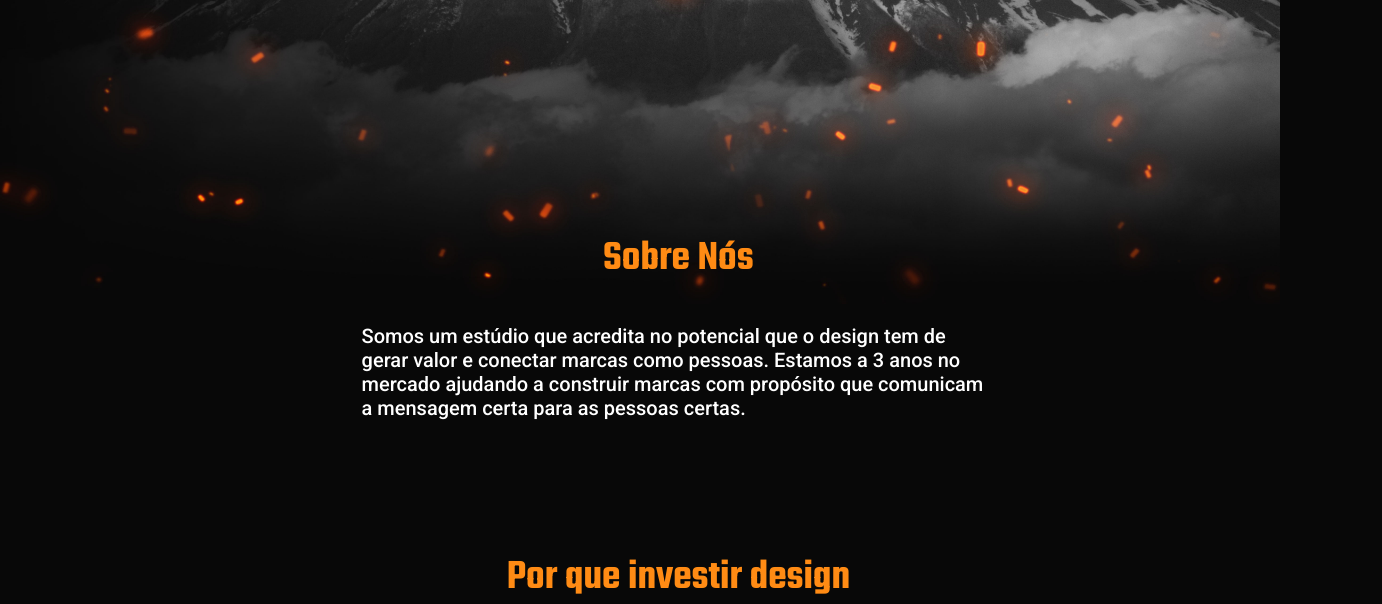
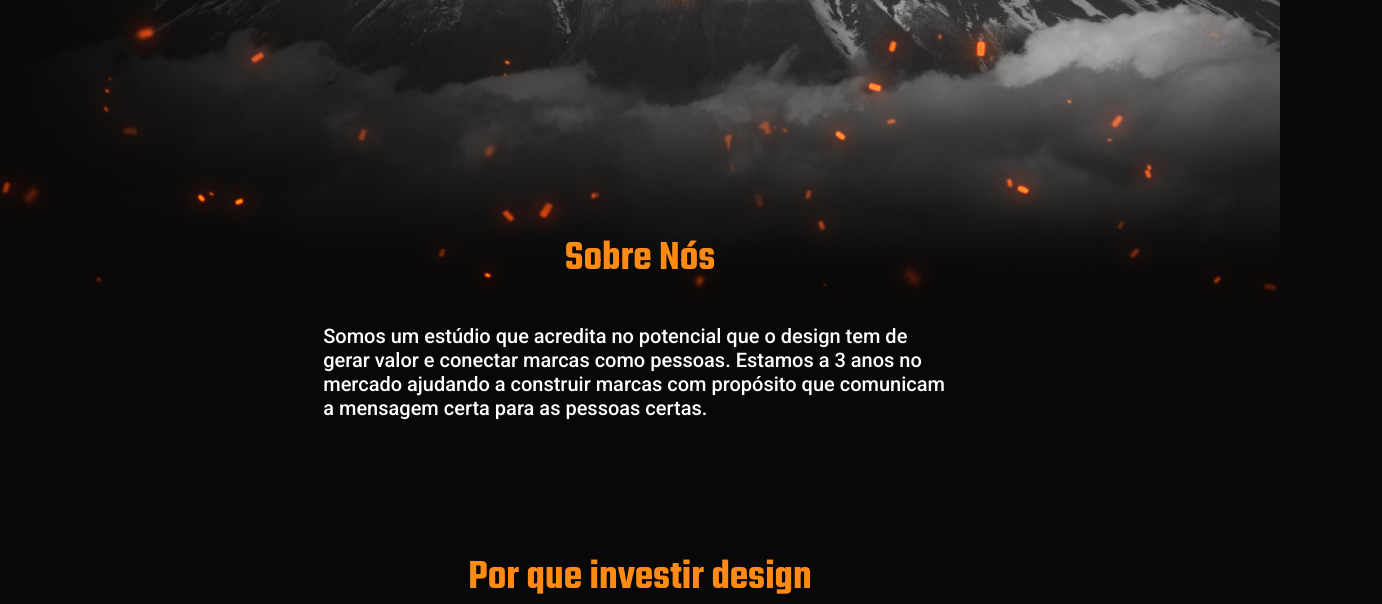
Before and after one commit to mazzillio/lannding-igneo, a React app in the folder igneo/: page / in a window 1280 px wide. Shown: the part 496-1100 px from the top of the page, 1382 px wide, since content can reach past the window. Built offline with nearby package versions, Linux system fonts and the light colour scheme.

Commit message:
Retirando scroll X

```diff
--- a/igneo/src/Componets/Apresentacao/apresentacao.module.css
+++ b/igneo/src/Componets/Apresentacao/apresentacao.module.css
@@ -1,6 +1,6 @@
 .apresentacao{
     width: 30%;
-    padding-left: 5%;
+    padding-left: 13%;
 }
 .apresentacao img{
     height: 125px;
--- a/igneo/src/Views/Conteudo/conteudo.module.css
+++ b/igneo/src/Views/Conteudo/conteudo.module.css
@@ -1,3 +1,4 @@
 .conteudo{
-    padding-right: 10%;
+    width: 90%;
+    margin:0 auto;
 }
--- a/igneo/src/index.css
+++ b/igneo/src/index.css
@@ -9,9 +9,8 @@ body {
   margin: 0;
   padding: 0;
   box-sizing: border-box;
-  margin-left: 8%;
   font-size: 'Inter',sans-serif;
-  width: 100vw;
+  width: 100%;
 }
 .title{
     color:var(--primary-color);
```
